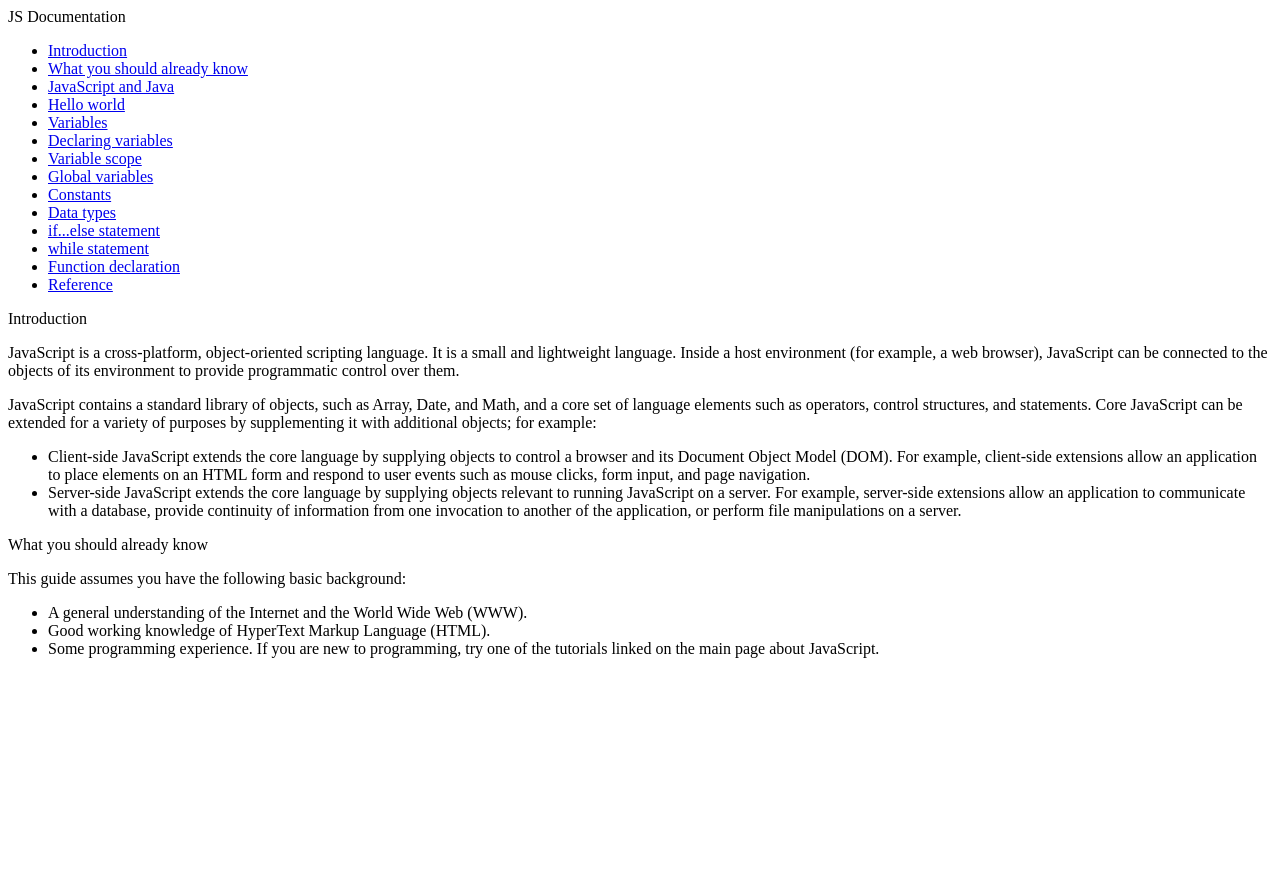
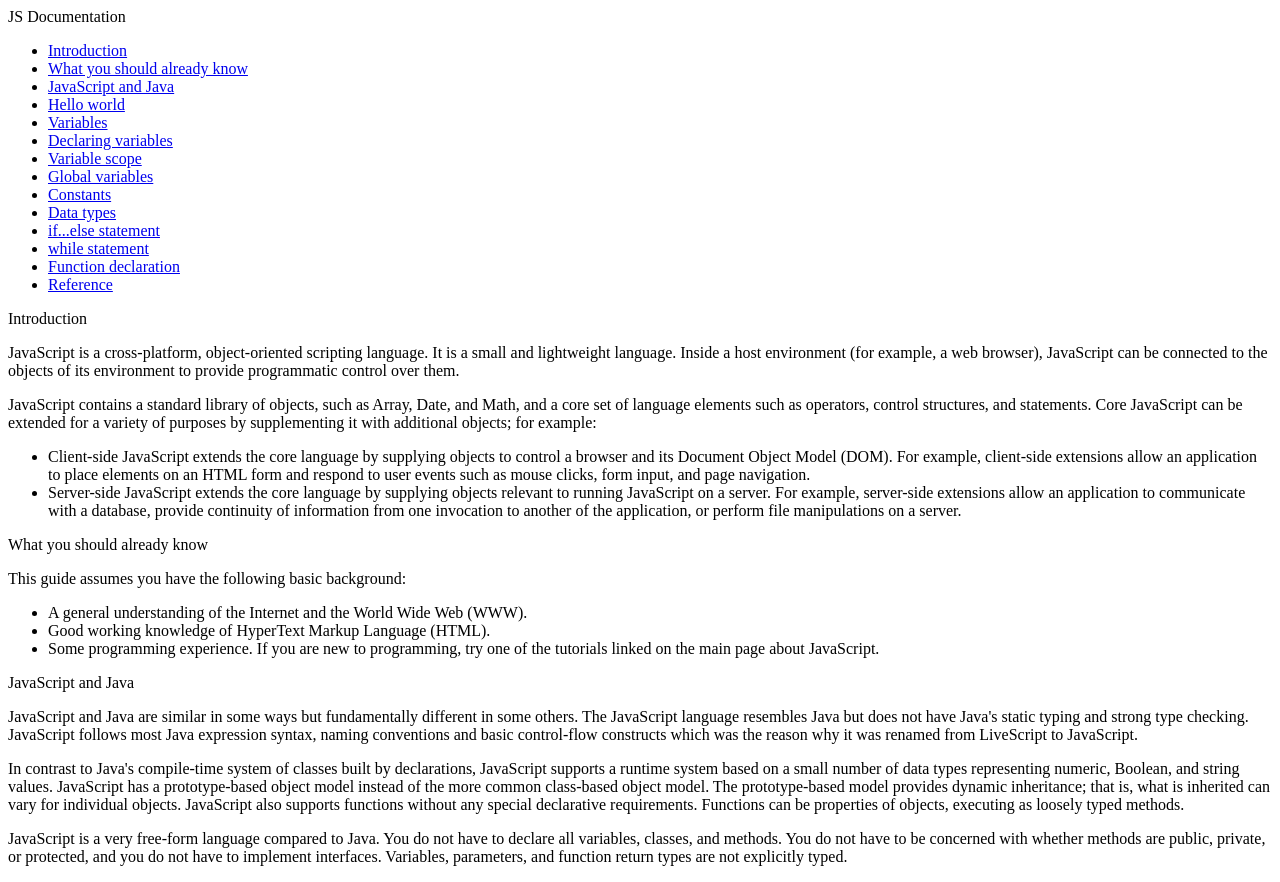
Before and after one commit to capriclo/TechnicalDocumentationPage, a plain HTML site: page index.html in a window 1280 px wide. Before the commit the page ends 800 px from the top, so only its background shows below. Drawn offline with Linux system fonts and the light colour scheme.

Commit message:
add "JavaScript and Java section"

```diff
--- a/index.html
+++ b/index.html
@@ -100,6 +100,30 @@
                     </ul>
                 </article>
             </section>
+            <section class="main-section" id="JavaScript_and_Java">
+                <header>JavaScript and Java</header>
+                <article>
+                    <p>
+                        JavaScript and Java are similar in some ways but fundamentally different in some others.
+                        The JavaScript language resembles Java but does not have Java's static typing and strong type checking.
+                        JavaScript follows most Java expression syntax, naming conventions and basic control-flow constructs which
+                         was the reason why it was renamed from LiveScript to JavaScript.
+                    </p>
+                    <p>
+                        In contrast to Java's compile-time system of classes built by declarations, JavaScript supports a runtime
+                        system based on a small number of data types representing numeric, Boolean, and string values. JavaScript
+                        has a prototype-based object model instead of the more common class-based object model. The prototype-based
+                        model provides dynamic inheritance; that is, what is inherited can vary for individual objects. JavaScript
+                        also supports functions without any special declarative requirements. Functions can be properties of objects,
+                        executing as loosely typed methods.
+                    </p>
+                    <p>
+                        JavaScript is a very free-form language compared to Java. You do not have to declare all variables, classes,
+                        and methods. You do not have to be concerned with whether methods are public, private, or protected, and you
+                        do not have to implement interfaces. Variables, parameters, and function return types are not explicitly typed.
+                    </p>
+                </article>
+            </section>
         </main>
     </body>
 </html>
```
